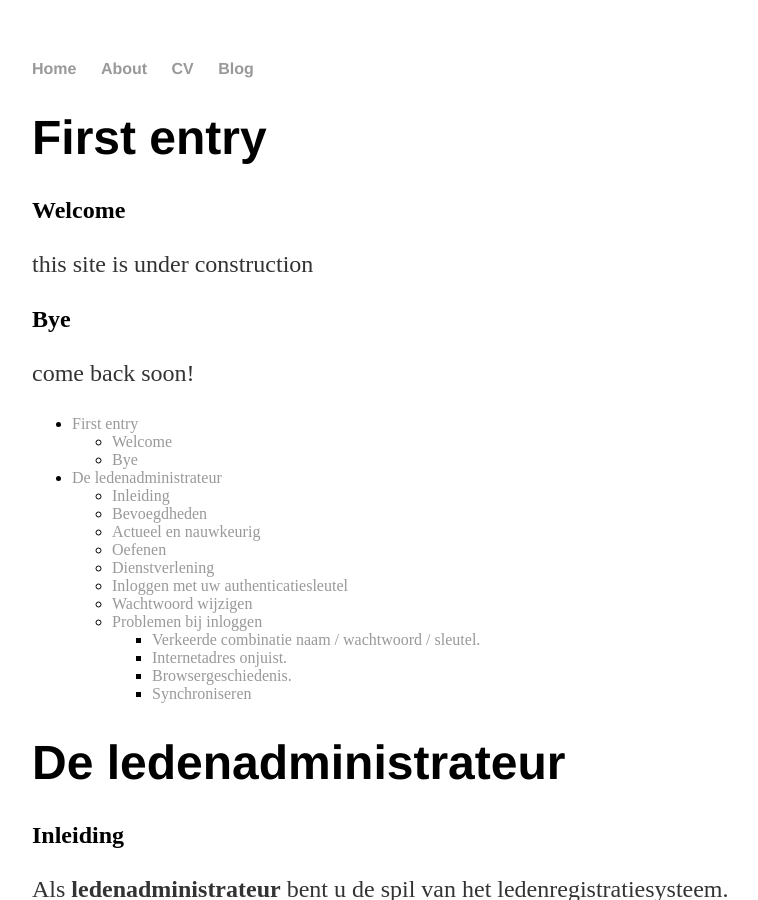
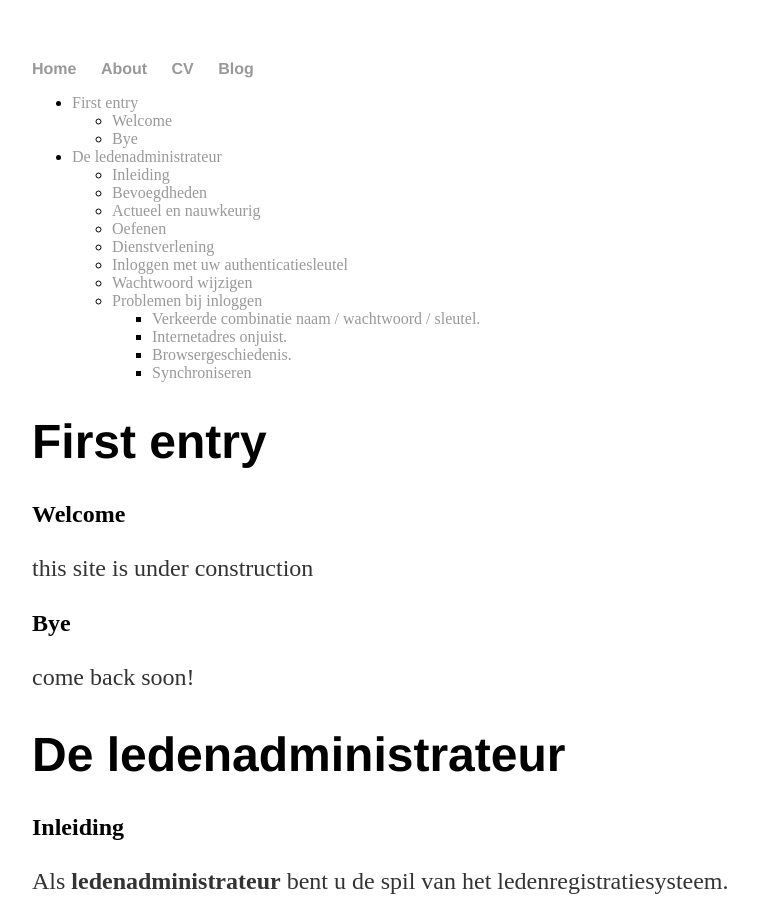
Before and after one commit to lrphelp/docs, a Jekyll site: the page built from index.md, in a window 1280 px wide and 900 px high. Shown: the whole window, without its empty margins (160-918 px from the left). Built offline with Jekyll 4.4.1, drawn with Linux system fonts in a browser that asks for light colours.

Commit message:
Update index.md

```diff
--- a/index.md
+++ b/index.md
@@ -2,6 +2,9 @@
 layout: default
 title: LRP documentatie
 ---
+* Do not remove this line (it will not be displayed)
+{:toc}
+
 # First entry
 
 ## Welcome
@@ -10,7 +13,4 @@ this site is under construction
 ## Bye
 come back soon!
 
-* Do not remove this line (it will not be displayed)
-{:toc}
-
 {% include LA.md %}
```
